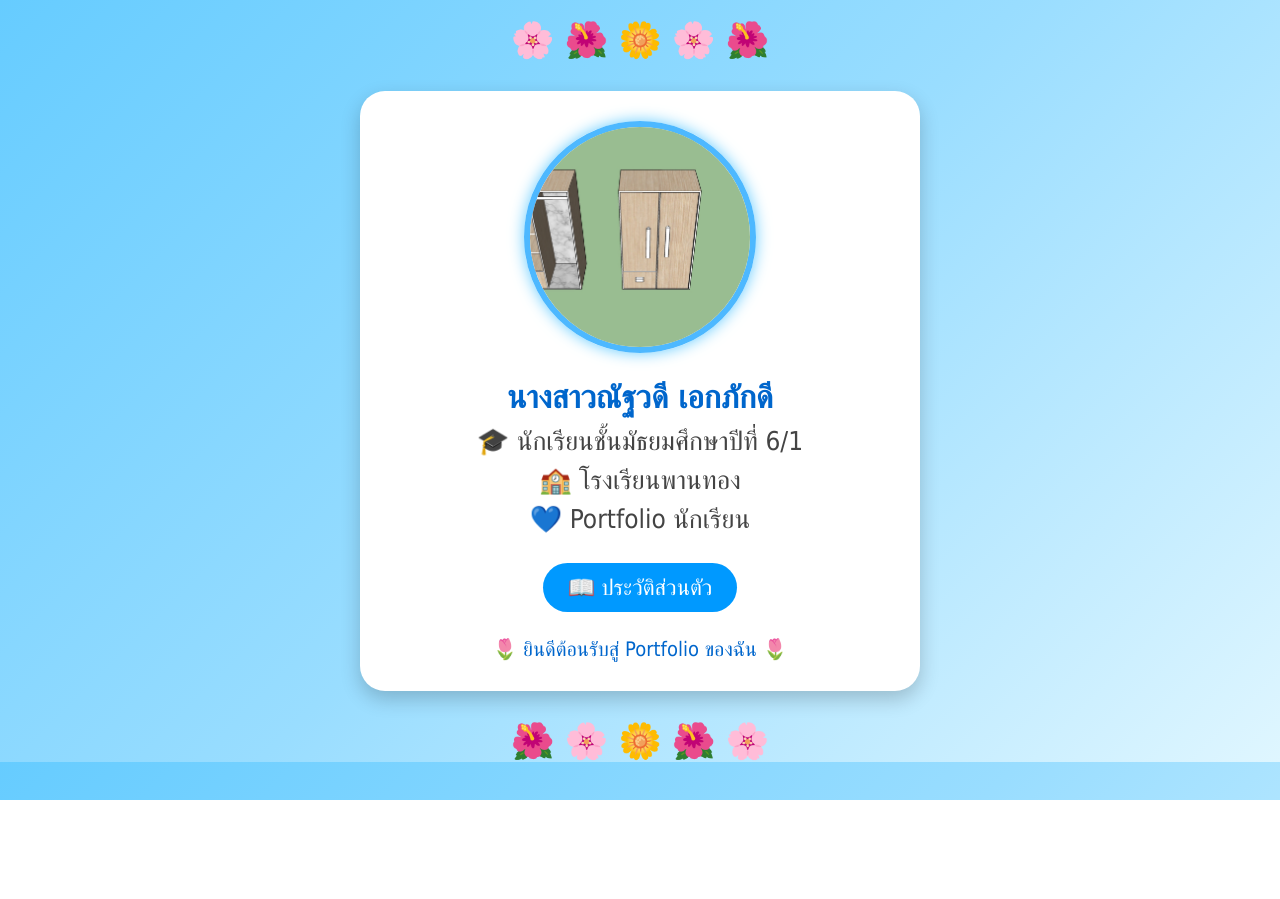
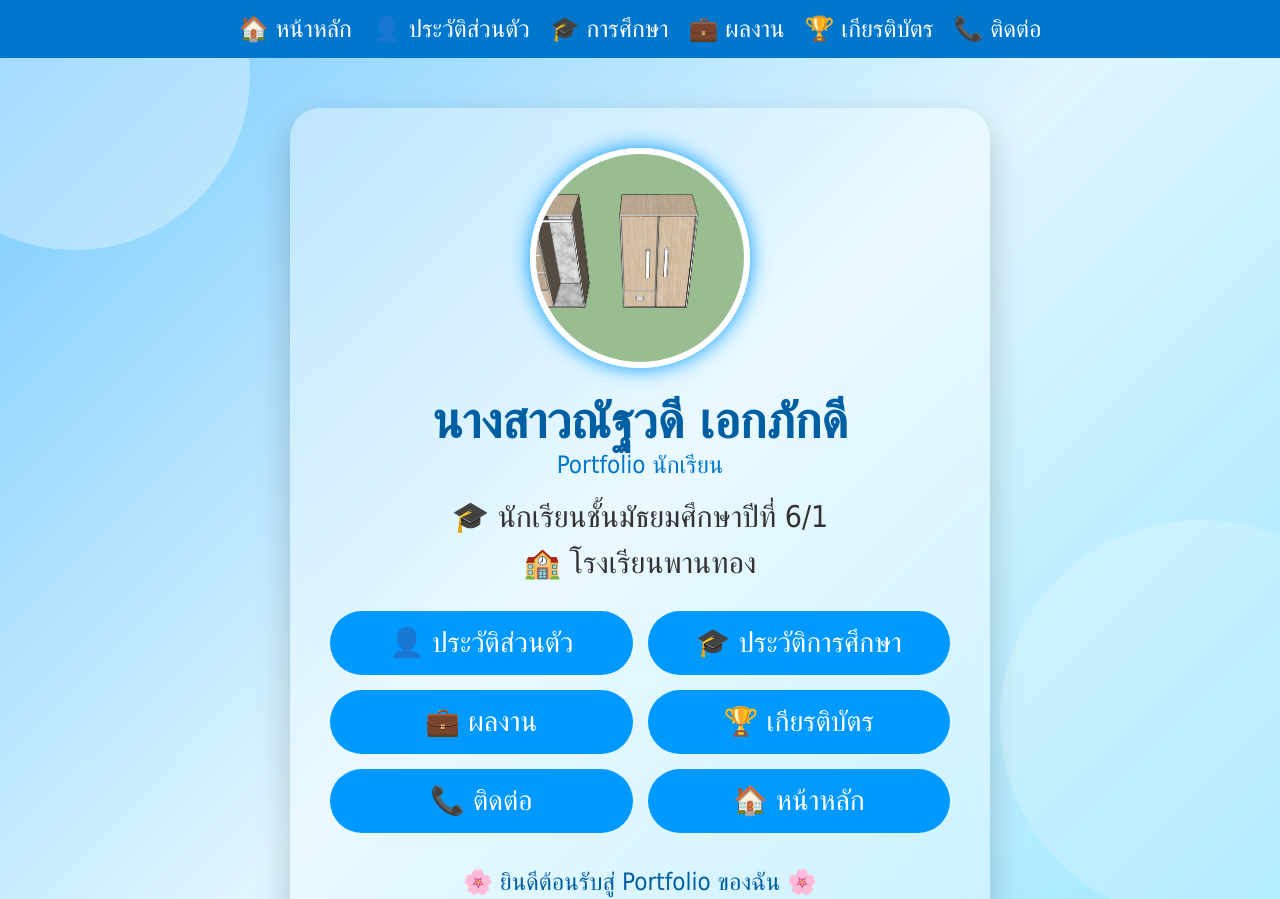
Before and after one commit to 14872-maker/nattawadee-, a plain HTML site: page index.html in a window 1280 px wide. Shown: the top 899 px of the page. Before the commit the page ends 800 px from the top, so only its background shows below. Drawn offline with Linux system fonts and the light colour scheme; files whose address does not match are found by name.

Commit message:
Update index.html

```diff
--- a/index.html
+++ b/index.html
@@ -7,69 +7,140 @@
 
 <style>
 
-body{
+*{
     margin:0;
+    padding:0;
+    box-sizing:border-box;
     font-family:"TH Sarabun New",Tahoma,sans-serif;
-    background:linear-gradient(135deg,#66ccff,#99ddff,#dff6ff);
-    text-align:center;
 }
 
-/* ดอกไม้ด้านบน */
-.flower{
-    font-size:35px;
-    margin-top:20px;
+body{
+    background:linear-gradient(135deg,#74c9ff,#dff6ff,#9be7ff);
+    min-height:100vh;
+    overflow-x:hidden;
 }
 
-.card{
-    width:500px;
-    margin:30px auto;
-    background:white;
-    border-radius:25px;
-    padding:30px;
-    box-shadow:0 8px 20px rgba(0,0,0,0.2);
+/* พื้นหลังตกแต่ง */
+body::before{
+    content:"";
+    position:fixed;
+    width:350px;
+    height:350px;
+    background:#ffffff55;
+    border-radius:50%;
+    top:-100px;
+    left:-100px;
 }
 
-img{
+body::after{
+    content:"";
+    position:fixed;
+    width:400px;
+    height:400px;
+    background:#ffffff33;
+    border-radius:50%;
+    right:-120px;
+    bottom:-120px;
+}
+
+/* เมนู */
+nav{
+    width:100%;
+    background:#0077cc;
+    padding:15px;
+    display:flex;
+    justify-content:center;
+    gap:20px;
+    position:sticky;
+    top:0;
+    z-index:1000;
+}
+
+nav a{
+    color:white;
+    text-decoration:none;
+    font-size:24px;
+    transition:.3s;
+}
+
+nav a:hover{
+    color:yellow;
+}
+
+/* กล่องหลัก */
+.card{
+    width:90%;
+    max-width:700px;
+    margin:50px auto;
+    background:rgba(255,255,255,.35);
+    backdrop-filter:blur(10px);
+    border-radius:30px;
+    padding:40px;
+    text-align:center;
+    box-shadow:0 15px 35px rgba(0,0,0,.2);
+}
+
+/* รูป */
+.card img{
     width:220px;
     height:220px;
     object-fit:cover;
     border-radius:50%;
-    border:6px solid #4db8ff;
-    box-shadow:0 0 15px #66ccff;
+    border:6px solid white;
+    box-shadow:0 0 20px #0099ff;
+    transition:.5s;
+}
+
+.card img:hover{
+    transform:scale(1.08);
 }
 
 h1{
-    color:#0066cc;
-    margin-bottom:10px;
+    color:#005fa3;
+    margin-top:20px;
+    font-size:50px;
+}
+
+h2{
+    color:#0077cc;
+    margin-bottom:20px;
+    font-weight:normal;
 }
 
 p{
-    font-size:26px;
-    color:#444;
-    margin:8px;
+    font-size:30px;
+    margin:10px;
+    color:#333;
 }
 
-a{
-    display:inline-block;
-    margin-top:20px;
-    padding:12px 25px;
+/* ปุ่ม */
+.buttons{
+    display:grid;
+    grid-template-columns:repeat(2,1fr);
+    gap:15px;
+    margin-top:30px;
+}
+
+.buttons a{
+    text-decoration:none;
     background:#0099ff;
     color:white;
-    text-decoration:none;
-    border-radius:30px;
-    font-size:22px;
-    transition:0.3s;
+    padding:15px;
+    border-radius:50px;
+    font-size:28px;
+    transition:.3s;
 }
 
-a:hover{
-    background:#0066cc;
-    transform:scale(1.05);
+.buttons a:hover{
+    background:#005fa3;
+    transform:translateY(-5px);
+    box-shadow:0 10px 20px rgba(0,0,0,.2);
 }
 
 footer{
-    margin-top:25px;
-    color:#0066cc;
-    font-size:20px;
+    margin-top:35px;
+    color:#005fa3;
+    font-size:24px;
 }
 
 </style>
@@ -78,9 +149,14 @@ footer{
 
 <body>
 
-<div class="flower">
-🌸 🌺 🌼 🌸 🌺
-</div>
+<nav>
+    <a href="index.html">🏠 หน้าหลัก</a>
+    <a href="profile.html">👤 ประวัติส่วนตัว</a>
+    <a href="education.html">🎓 การศึกษา</a>
+    <a href="works.html">💼 ผลงาน</a>
+    <a href="certificate.html">🏆 เกียรติบัตร</a>
+    <a href="contact.html">📞 ติดต่อ</a>
+</nav>
 
 <div class="card">
 
@@ -88,23 +164,32 @@ footer{
 
 <h1>นางสาวณัฐวดี เอกภักดี</h1>
 
+<h2>Portfolio นักเรียน</h2>
+
 <p>🎓 นักเรียนชั้นมัธยมศึกษาปีที่ 6/1</p>
-
 <p>🏫 โรงเรียนพานทอง</p>
 
-<p>💙 Portfolio นักเรียน</p>
+<div class="buttons">
 
-<a href="profile.html">📖 ประวัติส่วนตัว</a>
+<a href="profile.html">👤 ประวัติส่วนตัว</a>
+
+<a href="education.html">🎓 ประวัติการศึกษา</a>
+
+<a href="works.html">💼 ผลงาน</a>
+
+<a href="certificate.html">🏆 เกียรติบัตร</a>
+
+<a href="contact.html">📞 ติดต่อ</a>
+
+<a href="index.html">🏠 หน้าหลัก</a>
+
+</div>
 
 <footer>
-🌷 ยินดีต้อนรับสู่ Portfolio ของฉัน 🌷
+🌸 ยินดีต้อนรับสู่ Portfolio ของฉัน 🌸
 </footer>
 
 </div>
 
-<div class="flower">
-🌺 🌸 🌼 🌺 🌸
-</div>
-
 </body>
 </html>
```
